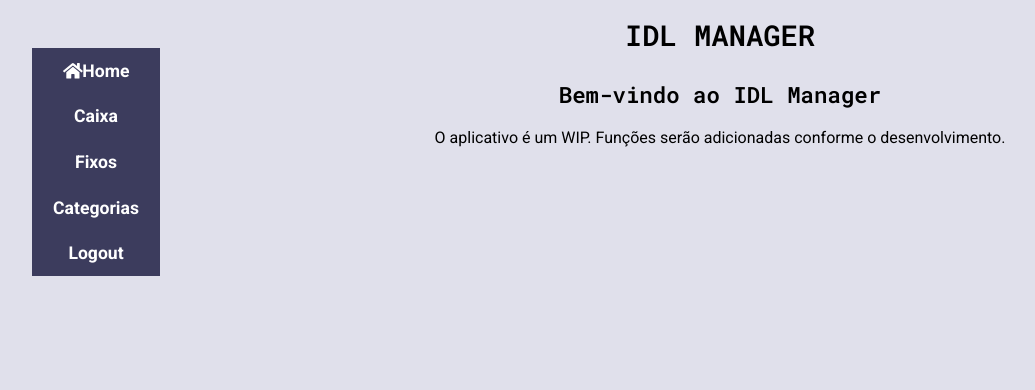
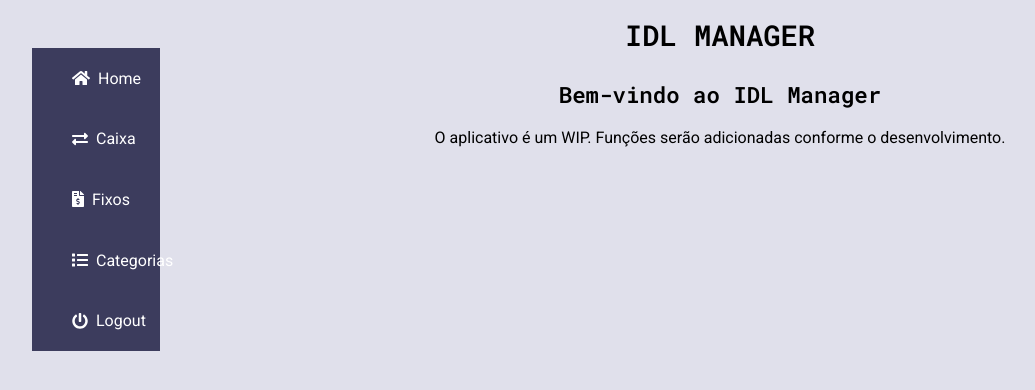
Before and after one commit to GSSiqueira/idl-web, a React (Create React App) app: page / in a window 1280 px wide. Shown: the top 390 px of the page, without its empty margins (0-1035 px from the left). Built offline with nearby package versions, Linux system fonts and the light colour scheme.

Commit message:
Aditional styling

```diff
--- a/src/components/Header/index.tsx
+++ b/src/components/Header/index.tsx
@@ -1,7 +1,14 @@
 import React from 'react';
 import { Link } from 'react-router-dom';
 import { FontAwesomeIcon } from '@fortawesome/react-fontawesome';
-import { faHome, faBars } from '@fortawesome/free-solid-svg-icons';
+import {
+  faHome,
+  faBars,
+  faList,
+  faPowerOff,
+  faExchangeAlt,
+  faFileInvoiceDollar,
+} from '@fortawesome/free-solid-svg-icons';
 
 import './styles.css';
 
@@ -29,18 +36,30 @@ function Header() {
             </button>
           </li>
           <li>
-            <Link to="/caixa">Caixa</Link>
+            <Link to="/caixa">
+              <FontAwesomeIcon icon={faExchangeAlt} />
+              Caixa
+            </Link>
           </li>
 
           <li>
-            <Link to="/">Fixos</Link>
+            <Link to="/">
+              <FontAwesomeIcon icon={faFileInvoiceDollar} />
+              Fixos
+            </Link>
           </li>
 
           <li>
-            <Link to="/">Categorias</Link>
+            <Link to="/">
+              <FontAwesomeIcon icon={faList} />
+              Categorias
+            </Link>
           </li>
           <li>
-            <Link to="/">Logout</Link>
+            <Link to="/">
+              <FontAwesomeIcon icon={faPowerOff} />
+              Logout
+            </Link>
           </li>
         </ul>
       </nav>
--- a/src/components/Header/styles.css
+++ b/src/components/Header/styles.css
@@ -32,6 +32,10 @@ nav ul li a {
   padding: 0.8rem 1.2rem;
   justify-content: flex-start;
   align-items: center;
+}
+
+nav ul li a svg {
+  margin: 0 0.5rem;
 }
 
 .nav-bar-hide li:not(:first-child) {
@@ -89,12 +93,13 @@ nav ul li a {
   nav li {
     margin: 0;
   }
-  nav a {
-    display: block;
+  nav ul li a {
+    display: inline-flex;
     padding: 1.3rem 2rem;
     font: 400 1rem 'Roboto';
     transition: background-color 300ms;
     width: 100%;
+    justify-content: flex-start;
   }
   nav a:hover {
     background-color: var(--header-color-hover);
```
